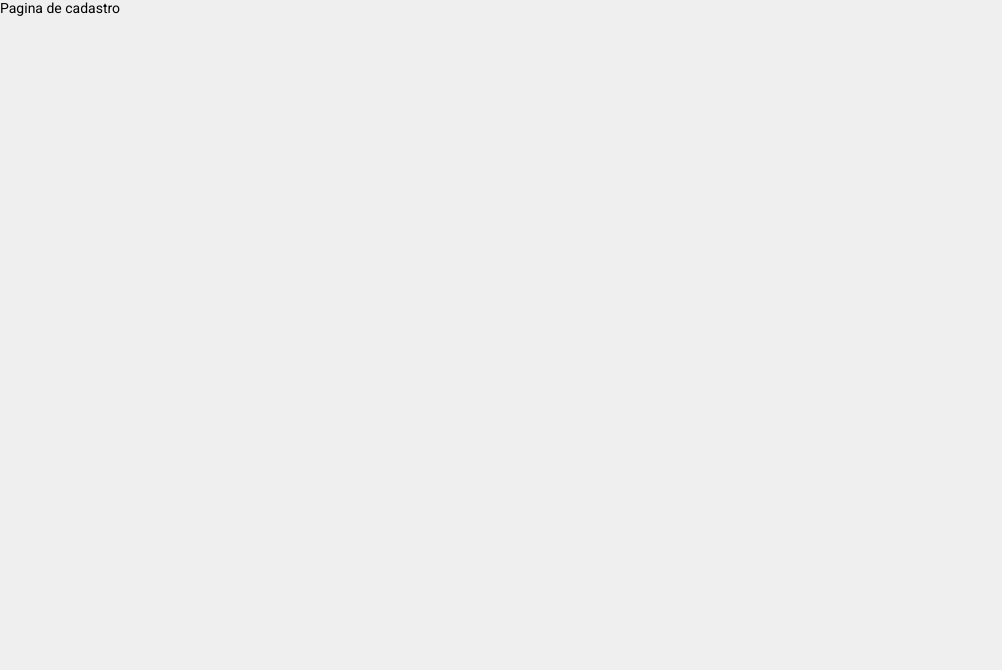
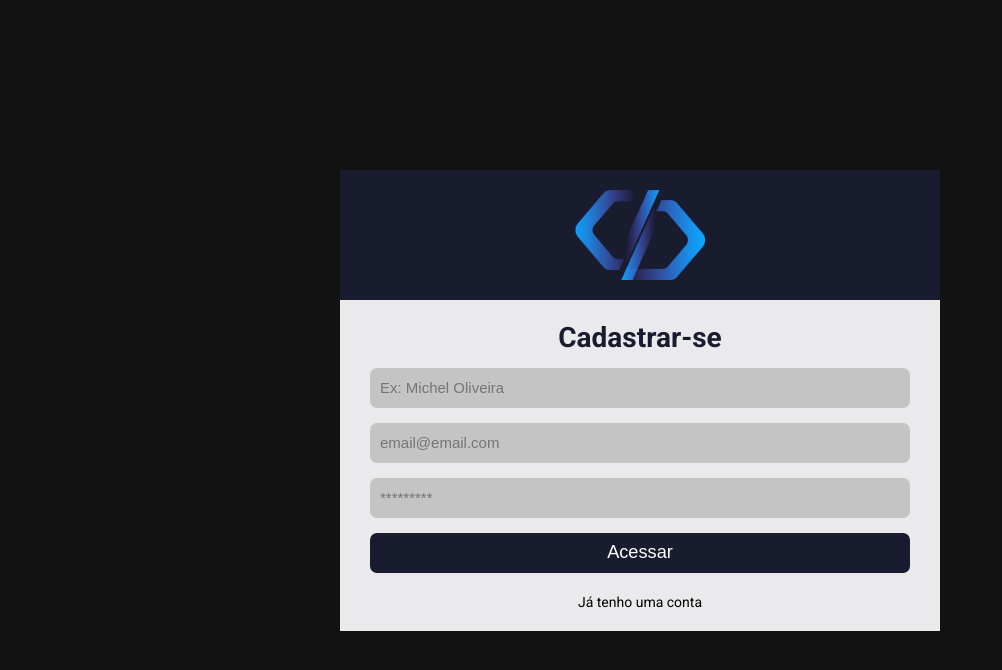
Before and after one commit to NiloMarcos/sistema-chamados, a React (Create React App) app: page /register in a window 1280 px wide. Shown: the top 670 px of the page, without its empty margins (0-1002 px from the left). Built offline with nearby package versions, Linux system fonts and the light colour scheme.

Commit message:
screen signUp styled is fineshed

```diff
--- a/src/pages/SignIn/signin.css
+++ b/src/pages/SignIn/signin.css
@@ -51,6 +51,10 @@
   background-color: #c4c4c4;
 }
 
+.login input:focus {
+  border: 1px solid #000;
+}
+
 form button {
   height: 40px;
   border: 0;
--- a/src/pages/SignUp/index.js
+++ b/src/pages/SignUp/index.js
@@ -1,9 +1,55 @@
+import React, { useState } from "react";
+import { Link } from 'react-router-dom';
+
+import Logo from '../../assets/logo.png';
 
 function SignUp() {
+  const [email, setEmail] = useState('');
+  const [password, setPassword] = useState('');
+  const [name, setName] = useState('');
+
+  function handleSubmit(e) {
+    e.preventDefault();
+
+    alert('Please enter your');
+  }
+
   return (
-    <div>
-      <p>Pagina de cadastro</p>
-    </div>
+      <div className="container-center">
+        <div className="login">
+          <div className="container-logo">
+            <img src={Logo} alt="Logo login" />
+          </div>
+
+          <form onSubmit={handleSubmit}>
+            <h1>Cadastrar-se</h1>
+            <input
+              type="text"
+              placeholder="Ex: Michel Oliveira"
+              value={name}
+              onChange={(e) => setName(e.target.value)}
+            />
+
+            <input
+              type="text"
+              placeholder="email@email.com"
+              value={email}
+              onChange={(e) => setEmail(e.target.value)}
+            />
+
+            <input
+              type="password"
+              placeholder="*********"
+              value={password}
+              onChange={(e) => setPassword(e.target.value)}
+            />
+
+            <button type="submit">Acessar</button>
+          </form>
+
+          <Link to="/">Já tenho uma conta</Link>
+        </div>
+      </div>
   );
 }
 
```
